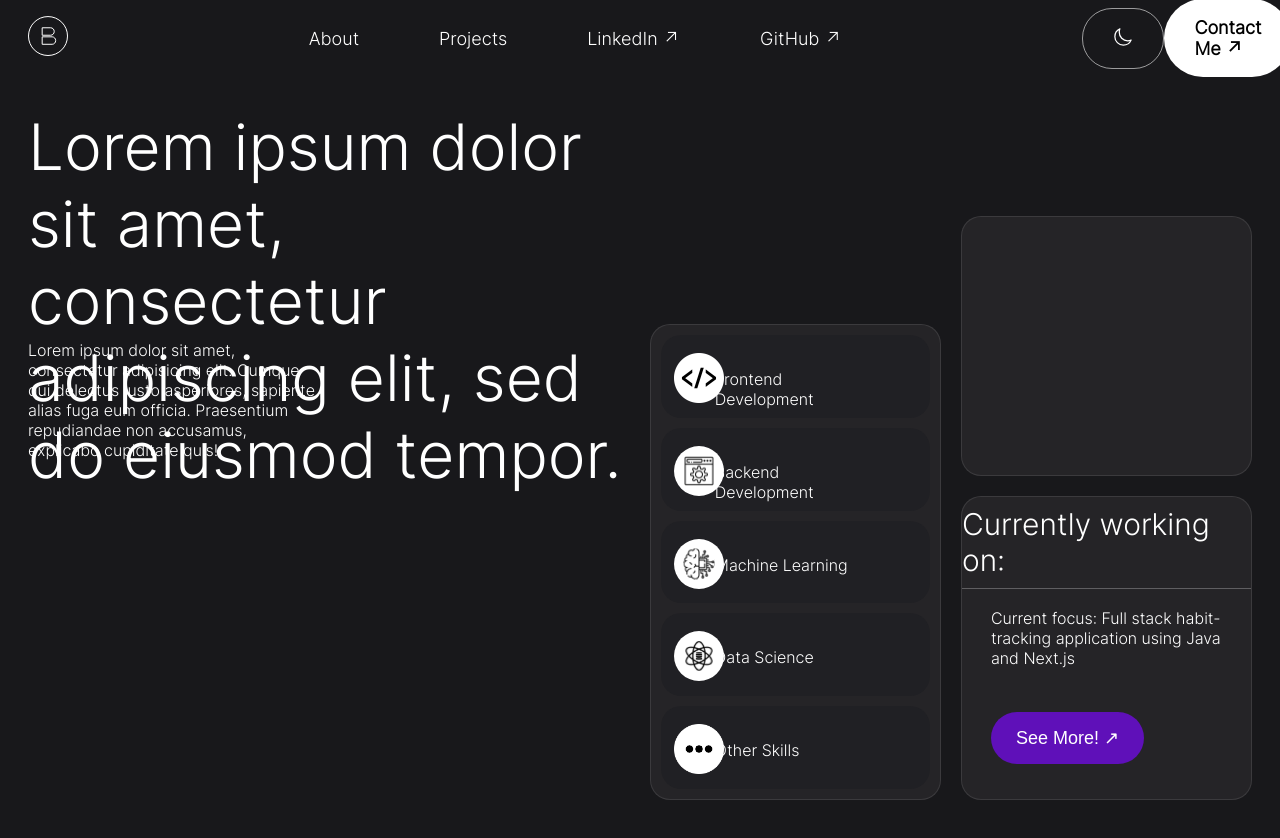
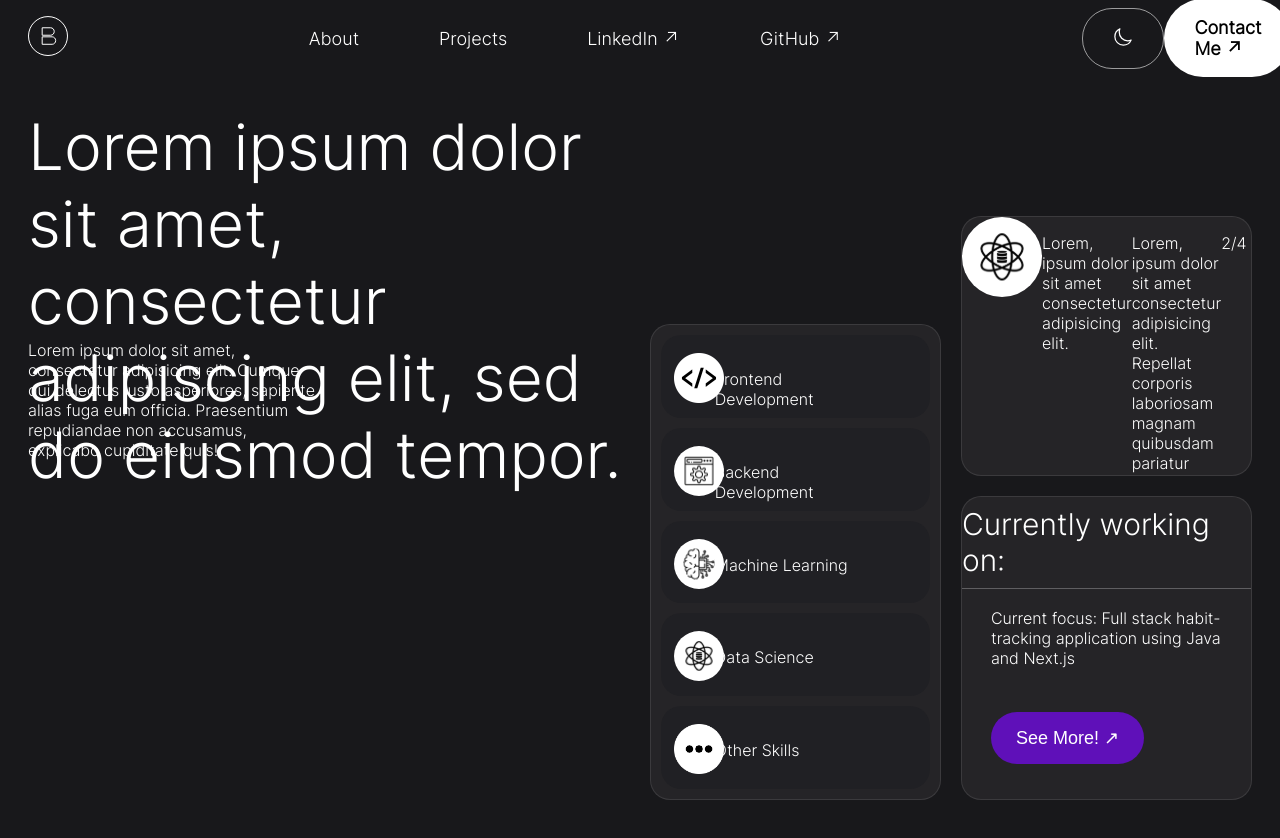
Before and after one commit to BenW2k/Ben-Resume, a Next.js app in the folder frontend/: page / in a window 1280 px wide. Shown: the top 838 px of the page. Built offline with nearby package versions, Linux system fonts and the light colour scheme.

Commit message:
+default html structure for elements implemented

```diff
--- a/frontend/app/components/testimonial-panel.tsx
+++ b/frontend/app/components/testimonial-panel.tsx
@@ -1,6 +1,23 @@
 import Image from "next/image";
 import styles from "../styles/testimonial.module.css";
+import stock_img from "../assets/img/data-science-light.svg";
 
 export const Testimonial = () => {
-  return <div className={styles.container}></div>;
+  return (
+    <div className={styles.container}>
+      <Image
+        src={stock_img}
+        alt="dark-mode-logo"
+        className={styles["test-image"]}
+      />
+      <p className={styles["paragraph-1"]}>
+        Lorem, ipsum dolor sit amet consectetur adipisicing elit.
+      </p>
+      <p className={styles["paragraph-2"]}>
+        Lorem, ipsum dolor sit amet consectetur adipisicing elit. Repellat
+        corporis laboriosam magnam quibusdam pariatur
+      </p>
+      <p className={styles["current-element"]}>2/4</p>
+    </div>
+  );
 };
```
